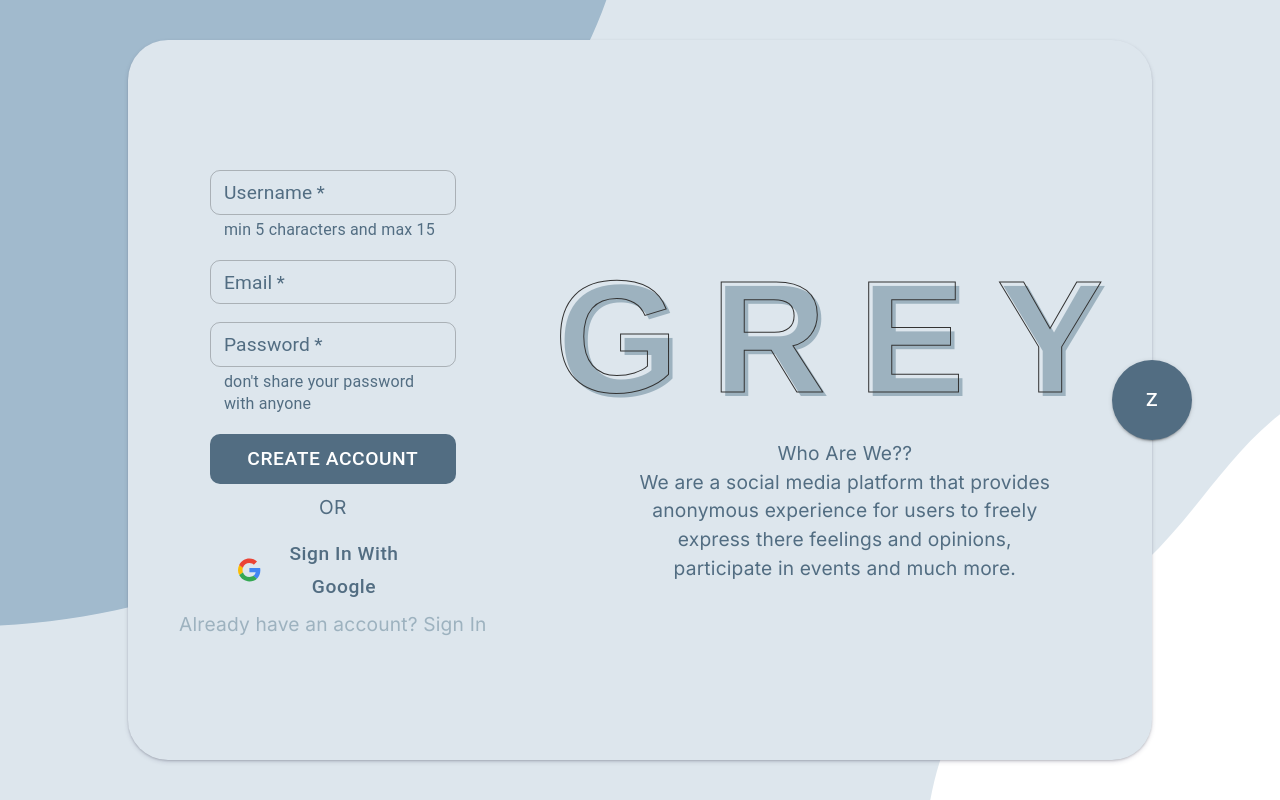
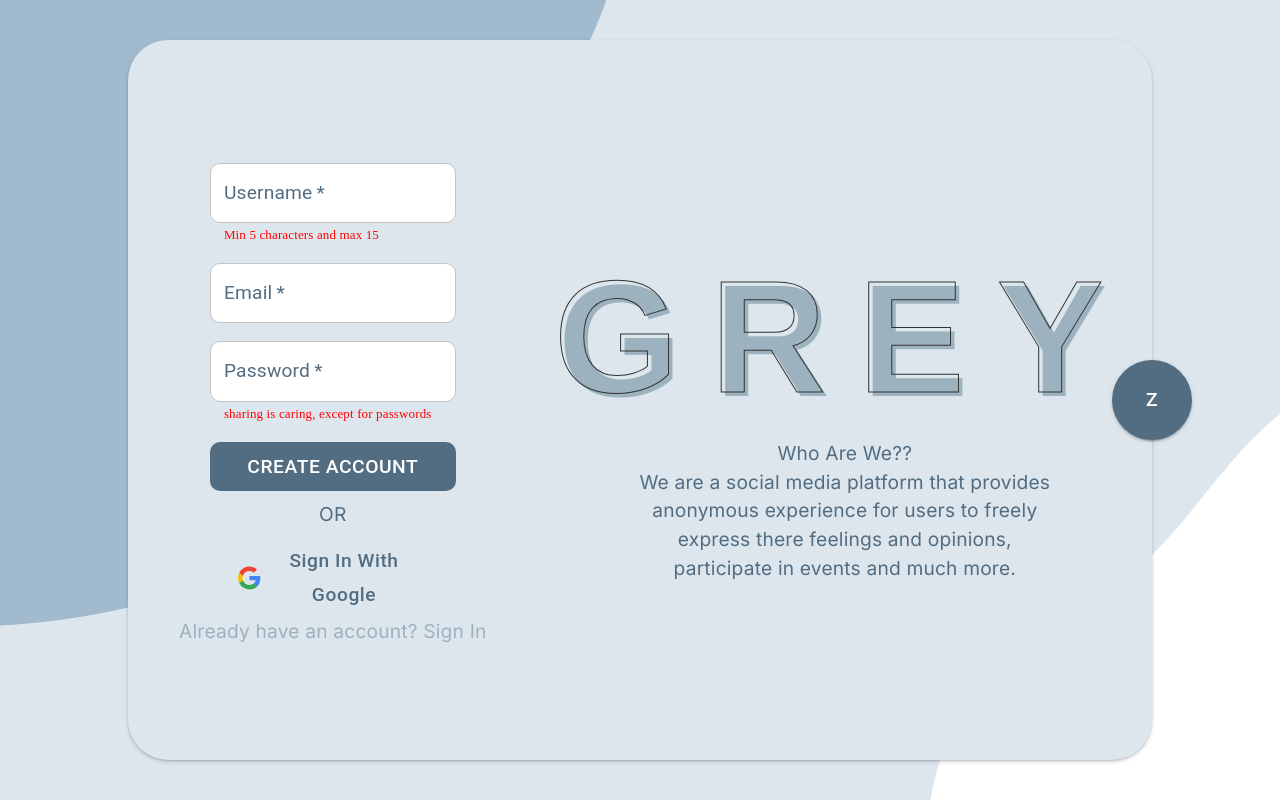
Before and after one commit to Ahmed-Mohammed-11/Grey, a Next.js app in the folder front_end/: page / in a window 1280 px wide. Built offline with nearby package versions, Linux system fonts and the light colour scheme; no server answers.

Commit message:
Edited text fields UI according to figma

```diff
--- a/front_end/src/app/signup/GoogleButton.tsx
+++ b/front_end/src/app/signup/GoogleAuthn.tsx
@@ -31,10 +31,17 @@ fill="#EB4335"
     />
     </svg>
 );
-const GoogleButton = () => {
+const GoogleAuthn = () => {
     const {data : session} = useSession()
 
     if(session && session.user){
+
+        // TODO send info to server
+        let userName = session.user.name
+        let userEmail = session.user.email
+
+
+
         return (
             <Link onClick={() => signOut()}>
                 Signed in {session.user.name}
@@ -48,4 +55,4 @@ const GoogleButton = () => {
     );
 };
 
-export default GoogleButton;
+export default GoogleAuthn;
--- a/front_end/src/app/signup/page.module.css
+++ b/front_end/src/app/signup/page.module.css
@@ -62,6 +62,12 @@
     width: 60%;
     height: 100%;
     margin: 2.2% !important;
+}
+
+.helperText{
+    color: red !important;
+    font-family: "Montserrat" !important;
+    font-size: small !important;
 }
 
 
--- a/front_end/src/app/signup/page.tsx
+++ b/front_end/src/app/signup/page.tsx
@@ -1,9 +1,10 @@
 'use client';
 import styles from './page.module.css'
-import {Button, TextField, Link, IconButton} from "@mui/material";
+import {Button, TextField, Link, IconButton, FormControl} from "@mui/material";
 import {Box} from "@mui/system";
 import ThemeRegistry from "@/app/themes/themeRegistry";
-import GoogleButton from "@/app/signup/GoogleButton";
+import GoogleAuthn from "@/app/signup/GoogleAuthn";
+import lightTheme from "@/app/themes/lightTheme";
 
 
 function Page() {
@@ -11,24 +12,59 @@ function Page() {
         <ThemeRegistry options={{key: 'mui'}}>
             <Box className={[styles.container].join()}>
                 <Box className={[styles.login_form].join()}>
-                    <TextField className={[styles.textarea].join()} label='Username' placeholder='pick a username' required
-                               helperText="min 5 characters and max 15" size="small"></TextField>
-                    <TextField className={[styles.textarea].join()} label='Email' type="email" placeholder='Email' required
-                               size="small"></TextField>
-                    <TextField className={[styles.textarea].join()} label='Password' type="password"
-                               placeholder='pick a password' required
-                               size="small" helperText="don't share your password with anyone"></TextField>
-                    <Button className={[styles.button].join()} variant="contained" size="large"> Create Account </Button>
-                    <text className={[styles.text].join()}> OR </text>
-                    <GoogleButton />
+                    <TextField
+                        className={styles.textarea}
+                        label='Username'
+                        placeholder='Pick a username'
+                        required
+                        helperText="Min 5 characters and max 15"
+                        InputProps={{style: {background: "#FFF",},}}
+                        FormHelperTextProps={{className: styles.helperText}}>
+                    </TextField>
+
+                    <TextField className={[styles.textarea].join()}
+                               label='Email' type="email"
+                               placeholder='Email'
+                               required
+                               InputProps={{style: {background: "#FFF",},}}>
+                    </TextField>
+
+                    <TextField
+                        className={[styles.textarea].join()}
+                        label='Password'
+                        type="password"
+                        placeholder='pick a password'
+                        required
+                        helperText="sharing is caring, except for passwords"
+                        InputProps={{style: {background: "#FFF",},}}
+                        FormHelperTextProps={{className: styles.helperText}}>
+                    </TextField>
+
+                    <Button
+                        className={[styles.button].join()}
+                        variant="contained"
+                        size="large">
+                        Create Account
+                    </Button>
+
+                    <text className={[styles.text].join()}> OR</text>
+                    <GoogleAuthn/>
                     <br></br>
-                    <Link className={[styles.link].join()} href="/login" color="secondary">Already have an account? Sign In</Link>
+                    <Link
+                        className={[styles.link].join()}
+                        href="/login"
+                        color="secondary">
+                            Already have an account? Sign In
+                    </Link>
                 </Box>
 
                 <Box className={[styles.panel].join()}>
                     <Box className={[styles.panelbanner].join()}> GREY </Box>
                     <text className={[styles.paneltextheader].join()}>Who Are We??</text>
-                    <text className={[styles.paneltext].join()}>We are a social media platform that provides anonymous experience for users to freely express there feelings and opinions, participate in events and much more.</text>
+                    <text className={[styles.paneltext].join()}>We are a social media platform that provides anonymous
+                        experience for users to freely express there feelings and opinions, participate in events and
+                        much more.
+                    </text>
                 </Box>
 
                 <Button className={[styles.iconButton].join()} variant="contained" size="large">
```
